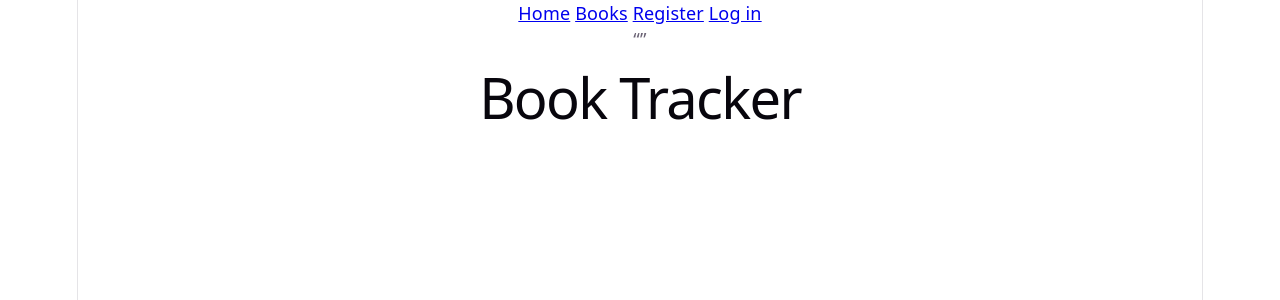
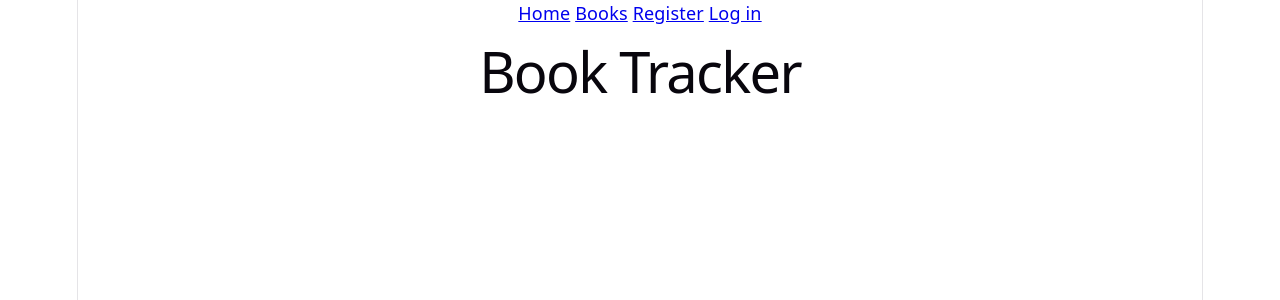
Before and after one commit to fsoetaert-dc/Book-Tracker, a React (Vite) app in the folder Frontend/: page / in a window 1280 px wide. Shown: the top 300 px of the page. Built offline with nearby package versions, Linux system fonts and the light colour scheme; no server answers.

Commit message:
update for laptop

```diff
--- a/Frontend/src/App.tsx
+++ b/Frontend/src/App.tsx
@@ -18,7 +18,6 @@ export default function App() {
   return (
     <>
       <Navigation />
-      <q></q>
       <Routes>
         <Route path="/" element={<HomePage />} />
         <Route path="/login" element={<LoginPage />} />
```
